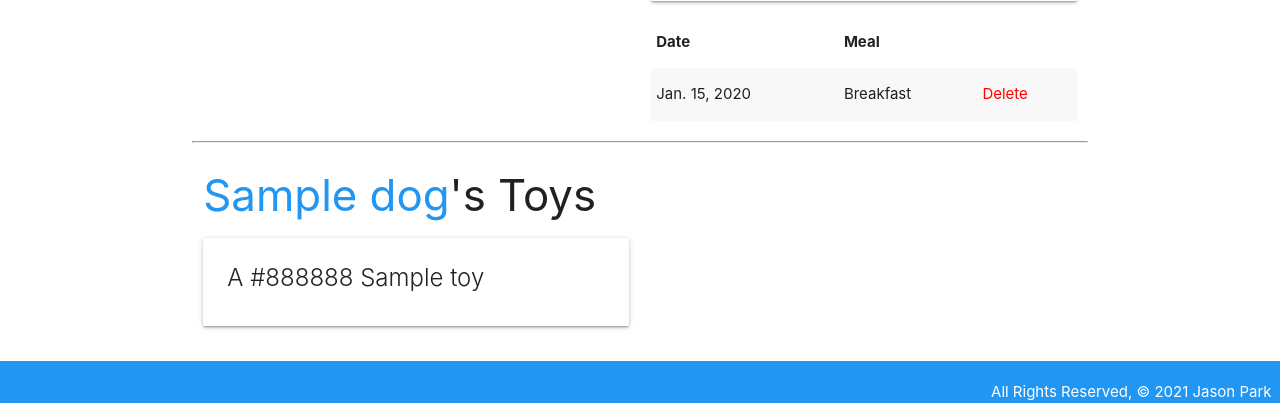
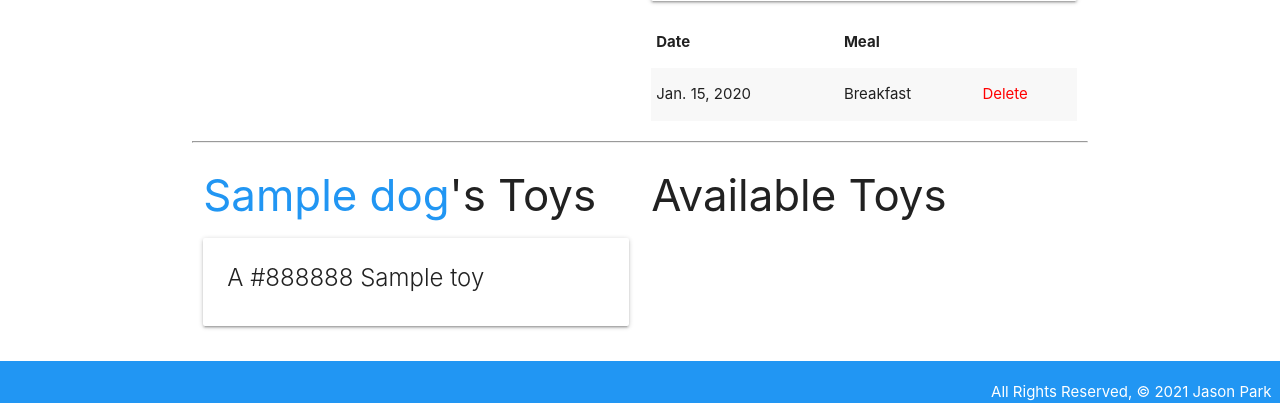
Before and after one commit to platosw/dog-collector, a Django app: page /dogs/1/ in a window 1280 px wide. Shown: the part 489-892 px from the top of the page. Run offline with Django 3.2, Linux system fonts and the light colour scheme; tables that the repository leaves empty hold one stand-in row (values such as "Sample post").

Commit message:
wip: add recent changes

```diff
--- a/main_app/models.py
+++ b/main_app/models.py
@@ -15,8 +15,8 @@ class Toy(models.Model):
     color =  models.CharField(max_length=20)
     description = models.TextField(max_length=500)
 
-    # def __str__(self):
-    #     return self.name
+    def __str__(self):
+        return self.name
 
     def get_absolute_url(self):
         return reverse('toy_detail', kwargs={'pk': self.id})
@@ -28,6 +28,7 @@ class Dog(models.Model):
     gender = models.CharField(max_length=10)
     description = models.TextField(max_length=500)
     age = models.IntegerField()
+    # M:M relationship
     toys = models.ManyToManyField(Toy)
 
     def __str__(self):
--- a/main_app/templates/dogs/detail.html
+++ b/main_app/templates/dogs/detail.html
@@ -77,6 +77,14 @@
             <h5>No Toys 😭</h5>
         {% endif %}
     </div>
+    <div class="col s6">
+        <h3>Available Toys</h3>
+        {% if notoys.count %}
+            {% for toy in notoys %}
+
+            {% endfor %}
+        {% endif %}
+    </div>
 </div>
 <script>
     const dateEl = document.getElementById('id_date');
--- a/main_app/views.py
+++ b/main_app/views.py
@@ -47,7 +47,13 @@ class DogIndex(ListView):
 def dogs_detail(request, pk):
     dog = Dog.objects.get(id=pk)
     feeding_form = FeedingForm()
-    return render(request, 'dogs/detail.html', { 'dog': dog, 'feeding_form': feeding_form })
+    # exclude objects in my toys query that have pk's in this list [1, 4, 5]
+    dog_doesnt_have_toys = Toy.objects.exclude(id__in=dog.toys.all().values_list('id'))
+    return render(request, 'dogs/detail.html', {
+        'dog': dog,
+        'feeding_form': feeding_form,
+        'notoys': dog_doesnt_have_toys,
+    })
 
 # class DogDetail(DetailView):
 #     model = Dog, FeedingForm
```
